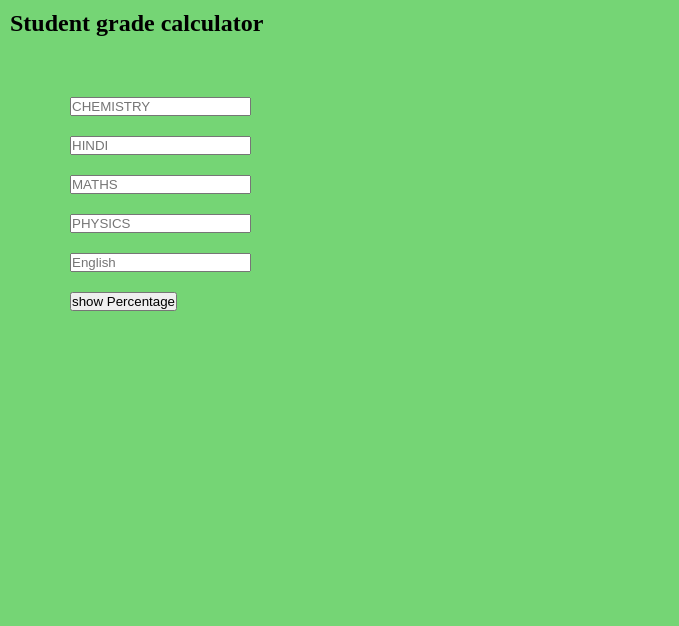
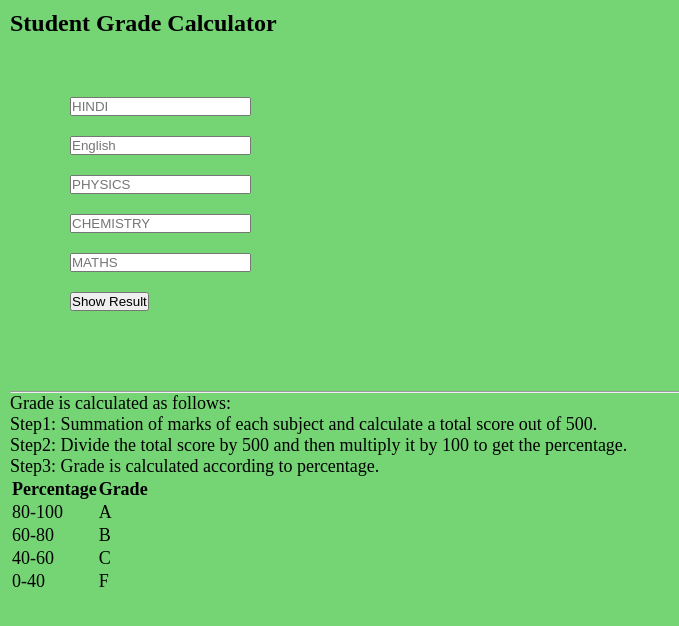
Before and after one commit to AtharvNerkar/Grade_Calculator, a plain HTML site: page index.html in a window 1280 px wide. Shown: the whole page, without its empty margins (0-679 px from the left). Drawn offline with Linux system fonts and the light colour scheme.

Commit message:
index.html

```diff
--- a/index.html
+++ b/index.html
@@ -1,21 +1,50 @@
 <!DOCTYPE html>
 <html>
 <head>
-	<title>student calculate</title>
+	<title>RESULTS</title>
 	<!-- link for font -->
 	<link
 	href=
 "https://fonts.googleapis.com/css?family=Righteous&display=swap"
 	rel="stylesheet"
 	/>
+	<link rel="icon" type="" href="favicon.jpeg">
 	<link rel="stylesheet" href="style.css" />
 </head>
 <body>
 	<!-- main html -->
+
 	<div class="container">
-	<h1>Student grade calculator</h1>
+		<!-- <img src="manit.jpg" style="text-align:left"> -->
+	<h1>Student Grade Calculator</h1>
 	<div class="screen-body-item">
 		<div class="app">
+
+		<div class="form-group">
+			<input
+			type="text"
+			class="form-control"
+			placeholder="HINDI"
+			id="hindi"
+			/>
+		</div>
+		<div class="form-group">
+			<input
+			type="text"
+			class="form-control"
+			placeholder="English"
+			id="eng"
+			/>
+		</div>
+
+		<div class="form-group">
+			<input
+			type="text"
+			class="form-control"
+			placeholder="PHYSICS"
+			id="phy"
+			/>
+		</div>
 		<div class="form-group">
 			<!-- option for taking the input -->
 			<input
@@ -29,38 +58,15 @@
 			<input
 			type="text"
 			class="form-control"
-			placeholder="HINDI"
-			id="hindi"
-			/>
-		</div>
-		<div class="form-group">
-			<input
-			type="text"
-			class="form-control"
 			placeholder="MATHS"
 			id="maths"
 			/>
 		</div>
-		<div class="form-group">
-			<input
-			type="text"
-			class="form-control"
-			placeholder="PHYSICS"
-			id="phy"
-			/>
-		</div>
-        <div class="form-group">
-			<input
-			type="text"
-			class="form-control"
-			placeholder="English"
-			id="eng"
-			/>
-		</div>
+
 		<div>
 			<input
 			type="button"
-			value="show Percentage"
+			value="Show Result"
 			class="form-button"
 			onclick="calculate()"
 			/>
@@ -71,6 +77,24 @@
 	<div class="form-group showdata">
 		<p id="showdata"></p>
 	</div>
+	<hr>
+	<div style="font-size: large; text-align: left;">Grade is calculated as follows:
+    <p>Step1: Summation of marks of each subject and calculate a total score out of 500.</p>
+	<p>Step2: Divide the total score by 500 and then multiply it by 100 to get the percentage.</p>
+	<p>Step3: Grade is calculated according to percentage.</p>
+	<table>
+		<tr><th>Percentage</th>
+		<th>Grade</th></tr>
+		<tr><td>80-100</td>
+		<td>A</td></tr>
+		<tr><td>60-80</td>
+		<td>B</td></tr>
+		<tr><td>40-60</td>
+		<td>C</td></tr>
+		<tr><td>0-40</td>
+		<td>F</td></tr>
+	</table>
+	</div>
 	</div>
 	<!--adding external javascript file-->
 	<script src="script.js"></script>
```
